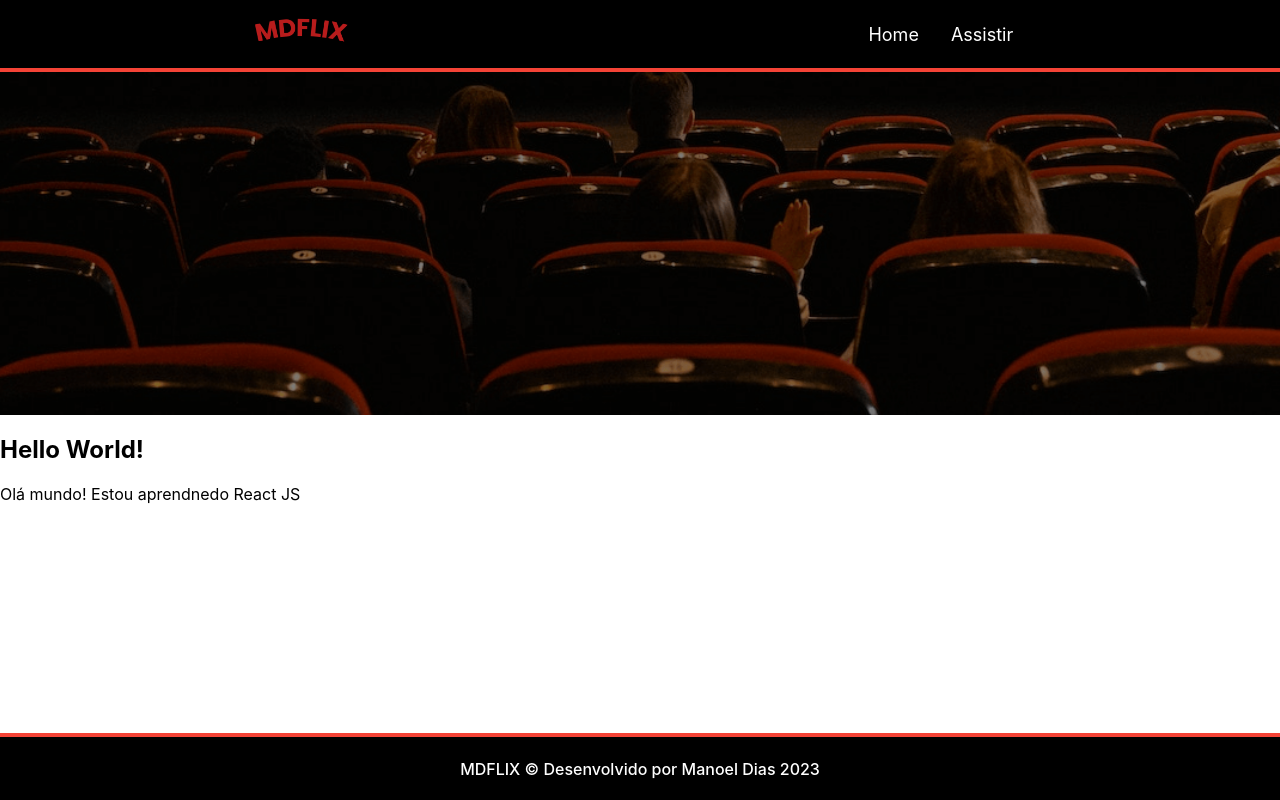
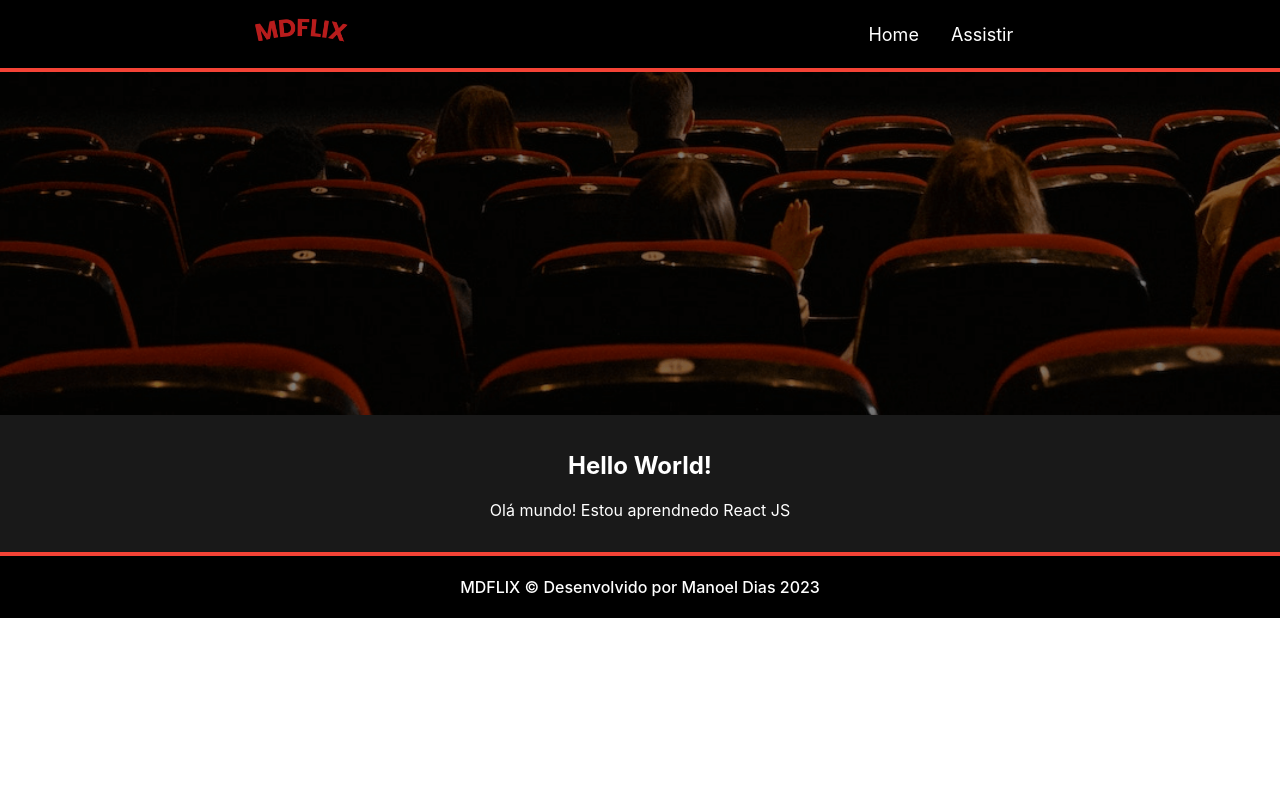
Before and after one commit to ManoeldeCastro/movies, a React (Create React App) app: page / in a window 1280 px wide. Built offline with nearby package versions, Linux system fonts and the light colour scheme.

Commit message:
add dynamic image

```diff
--- a/src/App.js
+++ b/src/App.js
@@ -7,13 +7,13 @@
 function App() {
   return (
     <>
-    <Header />
-      <Banner />
+      <Header />
+      <Banner image={"home"} />
       <Container>
-      <h1>Hello World!</h1>
-      <p>Olá mundo! Estou aprendnedo React JS</p>
+        <h1>Hello World!</h1>
+        <p>Olá mundo! Estou aprendnedo React JS</p>
       </Container>
-    <Footer />
+      <Footer />
     </>
   );
 }
--- a/src/components/Banner/Banner.module.css
+++ b/src/components/Banner/Banner.module.css
@@ -1,7 +1,6 @@
 .banner {
   width: 100%;
   height: 347px;
-  background-image: url('/public/images/banner-home.png');
   background-repeat: no-repeat;
   background-size: cover;
   background-position: center;
--- a/src/components/Banner/index.js
+++ b/src/components/Banner/index.js
@@ -1,8 +1,11 @@
 import styles from './Banner.module.css'
 
-const Banner = () => {
+const Banner = ({ image }) => {
   return (
-    <div className={styles.banner}>
+    <div
+        className={styles.banner}
+        style={{ backgroundImage: `url("/images/banner-${image}.png")` }}
+    >
 
     </div>
   )
--- a/src/components/Container/Container.module.css
+++ b/src/components/Container/Container.module.css
@@ -0,0 +1,9 @@
+.container {
+  width: 100%;
+  height: 100%;
+  background-color: #191919;
+  padding-block: 1rem;
+  color: white;
+  text-align: center;
+
+}
--- a/src/components/Footer/Footer.module.css
+++ b/src/components/Footer/Footer.module.css
@@ -1,6 +1,5 @@
 .footer{
   position: absolute;
-  bottom: 0;
   width: 100%;
   display: flex;
   justify-content: center;
```
